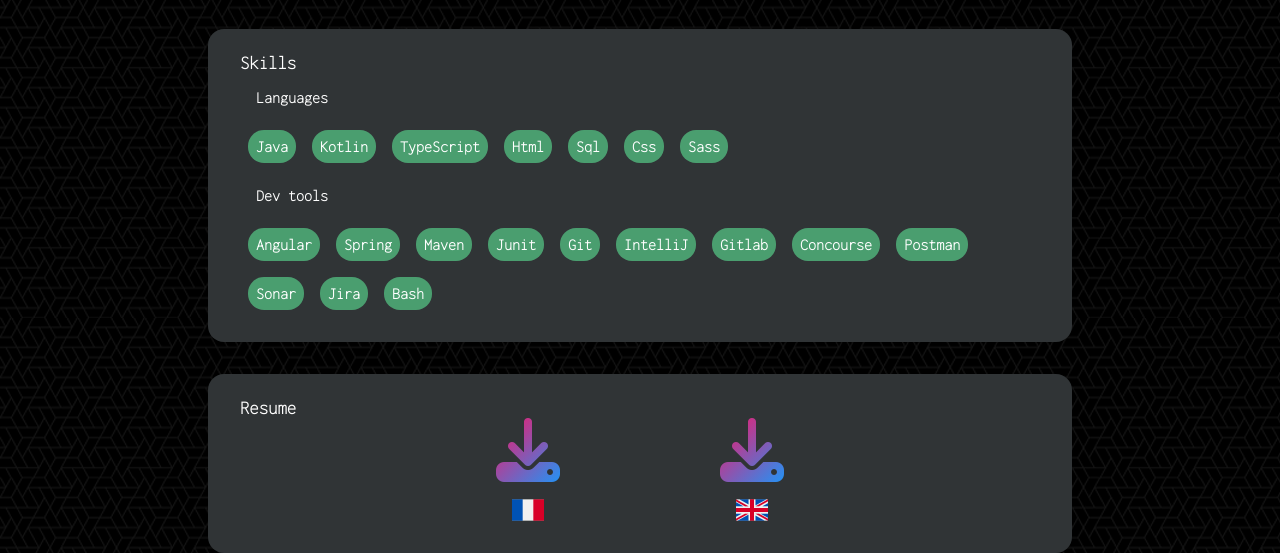
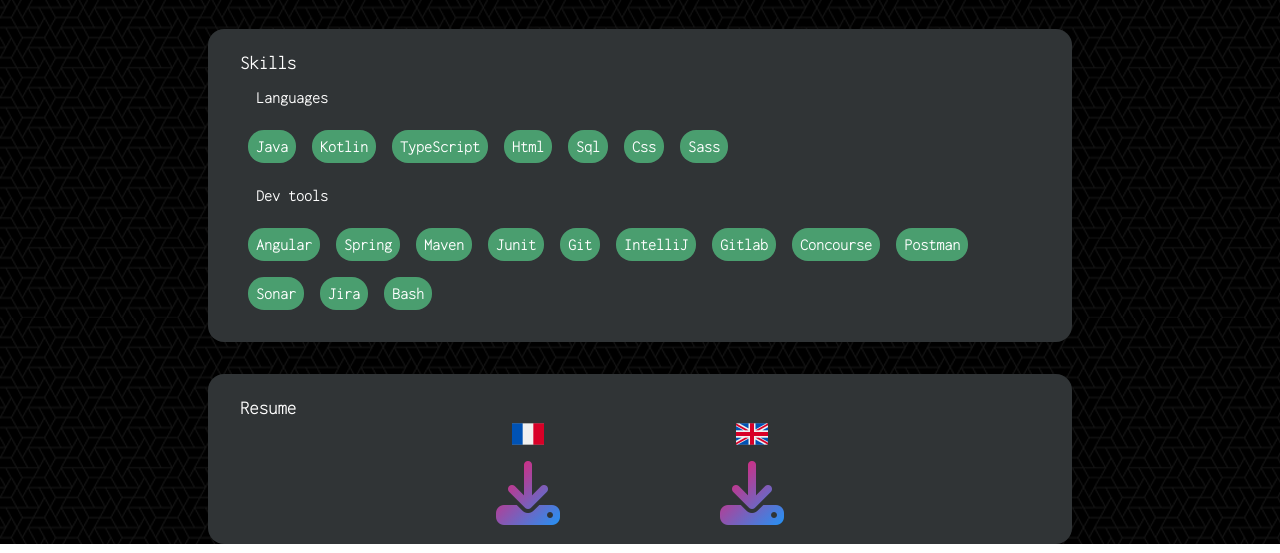
Before and after one commit to jthevenet/cv, a plain HTML site: page index.html in a window 1280 px wide. Shown: the part 1682-2235 px from the top of the page. Drawn offline with Linux system fonts and the light colour scheme.

Commit message:
swap download icons and flags

```diff
--- a/index.html
+++ b/index.html
@@ -123,24 +123,24 @@
     <h3>Resume</h3>
     <div id="resume-wrapper">
         <div class="resume-box">
+            <div class="img-wrapper">
+                <img class="flag" src="/img/france.png" alt="french flag">
+            </div>
             <a href="/resources/Jules_Thevenet.pdf" download="Jules_Thevenet">
                 <div class="resume-icon">
                     <i class="fa-solid fa-download"></i>
                 </div>
             </a>
-            <div class="img-wrapper">
-                <img class="flag" src="/img/france.png" alt="french flag">
-            </div>
         </div>
         <div class="resume-box">
+            <div class="img-wrapper">
+                <img class="flag" src="/img/united-kingdom.png" alt="british flag">
+            </div>
             <a href="/resources/Jules_Thevenet_EN.pdf" download="Jules_Thevenet">
                 <div class="resume-icon">
                     <i class="fa-solid fa-download"></i>
                 </div>
             </a>
-            <div class="img-wrapper">
-                <img class="flag" src="/img/united-kingdom.png" alt="british flag">
-            </div>
         </div>
     </div>
 </div>
--- a/scss/main.scss
+++ b/scss/main.scss
@@ -142,7 +142,7 @@
 }
 
 .flag {
-  margin-top: 1.1em;
+  margin-bottom: 0.5em;
   height: 2em;
 }
 
```
Also changed, not shown: css/main.css.
